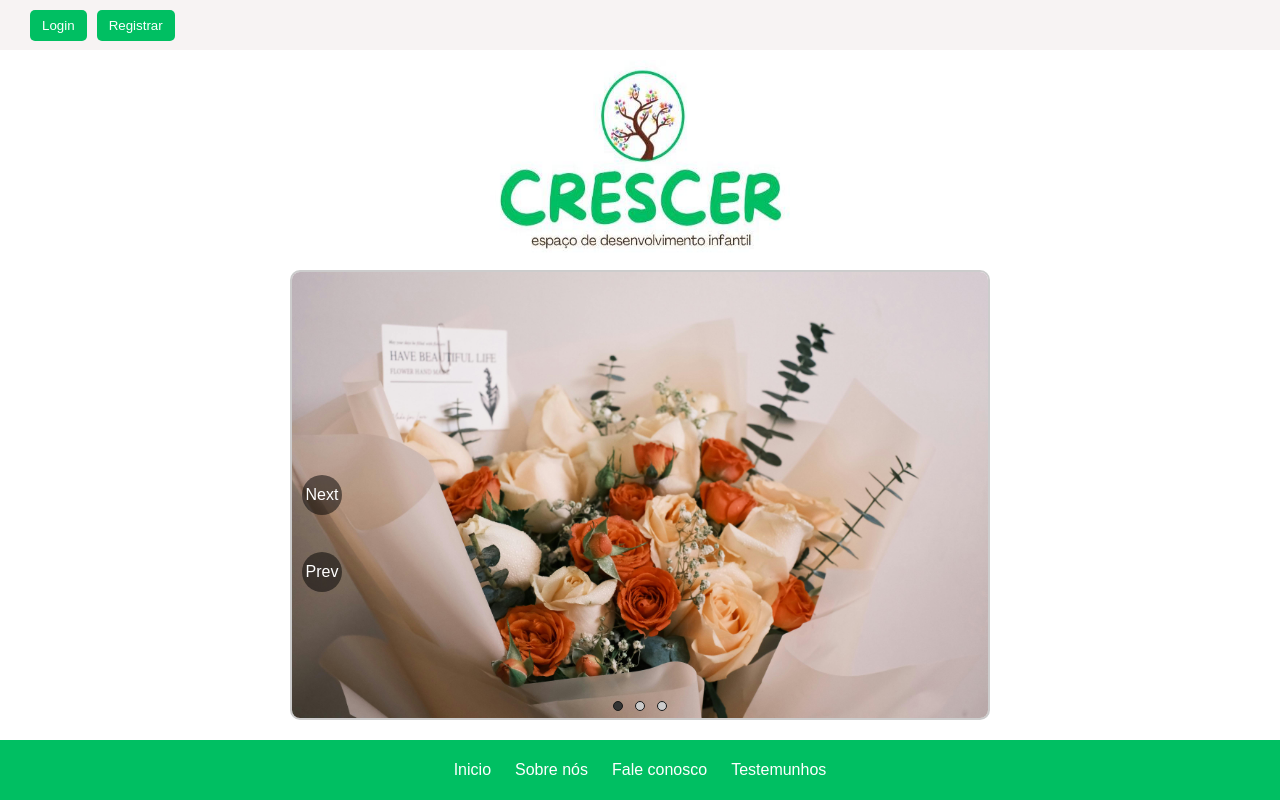
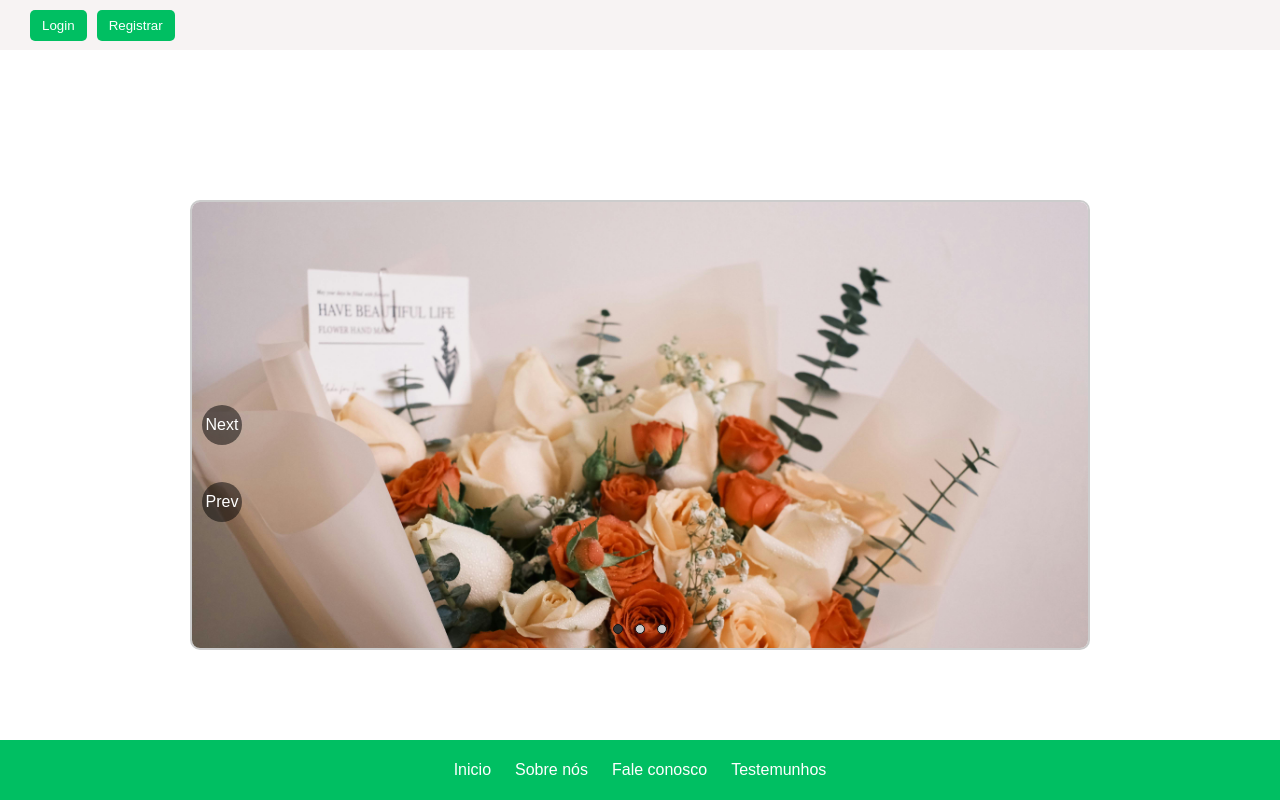
Before and after one commit to thiagonees/crescer-frontend, a Next.js app: page / in a window 1280 px wide. Built offline with nearby package versions, Linux system fonts and the light colour scheme.

Commit message:
⚡️ Refactor

```diff
--- a/src/app/about/page.tsx
+++ b/src/app/about/page.tsx
@@ -1,6 +1,6 @@
 // pages/about.tsx
 import Image from 'next/image';
-import styles from './about.module.css'; // Importando o arquivo CSS Module
+import styles from './about.module.css';
 
 export default function AboutPage() {
   return (
--- a/src/app/components/Slide/index.tsx
+++ b/src/app/components/Slide/index.tsx
@@ -4,7 +4,7 @@ import React, { useState } from "react";
 import styles from "./slideshow.module.css";
 
 type SlideShowProps = {
-  images: string[]; // Lista de URLs das imagens
+  images: string[];
 };
 
 const SlideShow: React.FC<SlideShowProps> = ({ images }) => {
--- a/src/app/components/Slide/slideshow.module.css
+++ b/src/app/components/Slide/slideshow.module.css
@@ -1,8 +1,9 @@
 .slideshow {
   position: relative;
+  top: 200px;
   width: 100%;
   max-height: 450px;
-  max-width: 700px;
+  max-width: 900px;
   margin: 0 auto;
   overflow: hidden;
   border: 2px solid #ccc;
@@ -58,7 +59,7 @@
   height: 10px;
   margin: 0 6px;
   position: relative;
-  bottom: 50px;
+  bottom: 190px;
   border-radius: 50%;
   border: 1px solid;
   background-color: #ccc;
--- a/src/app/contact/page.tsx
+++ b/src/app/contact/page.tsx
@@ -7,7 +7,6 @@ export default function ContactPage() {
   return (
     <div className={styles.container}>
       <h1 className={styles.title}>Entre em Contato</h1>
-
       <div className={styles.icons}>
         <a
           href="https://wa.me/SeuNumeroAqui"
--- a/src/app/globals.css
+++ b/src/app/globals.css
@@ -4,7 +4,6 @@
   --background-button: #00bf62;
 
 }
-
 
 html,
 body {
@@ -17,7 +16,7 @@ body {
 body {
 
   display: flex;
-  flex-direction: column; /* Coloca os elementos filhos em coluna */
+  flex-direction: column;
 
   color: var(--foreground);
   background: var(--background);
@@ -27,7 +26,7 @@ body {
 }
 
 main {
-  flex: 1; /* Faz o conteúdo crescer para ocupar o espaço restante */
+  flex: 1;
 }
 
 * {
@@ -40,3 +39,8 @@ a {
   color: inherit;
   text-decoration: none;
 }
+
+
+nextjs-portal {
+  display: none;
+}
--- a/src/app/message/page.tsx
+++ b/src/app/message/page.tsx
@@ -45,7 +45,7 @@ const SendMessagePage = () => {
       } catch (error) {
         toast.error("Erro ao processar dados do usuário no localStorage");
         console.error(error);
-        router.push("/login"); // Redireciona em caso de erro
+        router.push("/login");
       }
     } else {
       toast.error("Dados do usuário não encontrados no localStorage");
@@ -86,7 +86,7 @@ const SendMessagePage = () => {
           },
           {
             headers: {
-              Authorization: `Bearer ${token}`, // Inclui o token no cabeçalho
+              Authorization: `Bearer ${token}`,
             },
           }
         );
--- a/src/app/page.module.css
+++ b/src/app/page.module.css
@@ -6,37 +6,15 @@
   --button-primary-hover: #5ecca7;
   --button-secondary-hover: #5ecca7;
 
-  /* display: grid;
-  grid-template-rows: px 1fr 20px;
-  align-items: center;
-  justify-items: center;
-  min-height: 100svh;
-
-  font-family: var(--font-geist-sans); */
 }
 
 .main {
-  display: grid;
-  flex-direction: column;
-  place-items: center;
-  gap: 10px;
-  grid-row-start: 2;
-  margin-top: 60px;
+  display: flex;
+  justify-content: center;
+  align-items: center;
+
 }
 
-/* .main ol {
-  font-family: var(--font-geist-mono);
-  padding-left: 0;
-  margin: 0;
-  font-size: 14px;
-  line-height: 24px;
-  letter-spacing: -0.01em;
-  list-style-position: inside;
-} */
-
-/* .main li:not(:last-of-type) {
-  margin-bottom: 8px;
-} */
 
 .main code {
   font-family: inherit;
@@ -45,43 +23,6 @@
   border-radius: 4px;
   font-weight: 600;
 }
-
-.ctas {
-  display: flex;
-  gap: 16px;
-}
-
-.ctas a {
-  appearance: none;
-  border-radius: 128px;
-  height: 48px;
-  padding: 0 20px;
-  border: none;
-  border: 1px solid transparent;
-  transition:
-    background 0.2s,
-    color 0.2s,
-    border-color 0.2s;
-  cursor: pointer;
-  display: flex;
-  align-items: center;
-  justify-content: center;
-  font-size: 16px;
-  line-height: 20px;
-  font-weight: 500;
-}
-
-/* a.primary {
-  background: var(--background-button);
-  color: var(--background);
-  gap: 8px;
-}
-
-a.secondary {
-  background: var(--background-button);
-  color: var(--background);
-  min-width: 180px;
-} */
 
 
 
--- a/src/app/page.tsx
+++ b/src/app/page.tsx
@@ -16,24 +16,9 @@ export default function Home() {
     <div className={styles.page}>
       <Header />
       <main className={styles.main}>
-        <Image
-          className={styles.logo}
-          src="/logo.jpeg"
-          alt="Next.js logo"
-          width={300}
-          height={200}
-          priority
-        />
-
         <div>
           <SlideShow images={images} />
         </div>
-        {/* <ol>
-          <li>
-            Get started by editing <code>src/app/page.tsx</code>.
-          </li>
-          <li>Save and see your changes instantly.</li>
-        </ol> */}
       </main>
     </div>
   );
--- a/src/app/register/page.tsx
+++ b/src/app/register/page.tsx
@@ -33,7 +33,6 @@ const RegisterPage = () => {
   const whatsappRef = useRef<HTMLInputElement>(null);
   const cpfRef = useRef<HTMLInputElement>(null);
 
-  // Aplicando as máscaras quando o componente for montado
   useEffect(() => {
     const whatsappMask = new Inputmask("(99) 9 9999-9999");
     const cpfMask = new Inputmask("999.999.999-99");
@@ -89,7 +88,6 @@ const RegisterPage = () => {
             });
           }
         } else {
-          // Caso o erro não tenha a estrutura esperada
           toast.error("Erro inesperado!", {
             duration: 3000,
           });
```
Also changed, not shown: src/app/login/page.tsx (+30 -23 lines), src/app/message/sendMessage.module.css (+11 -1 lines).
